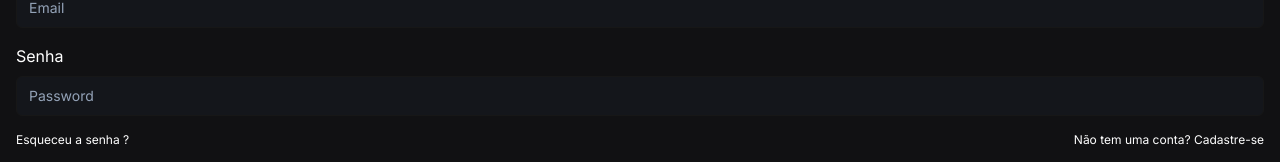
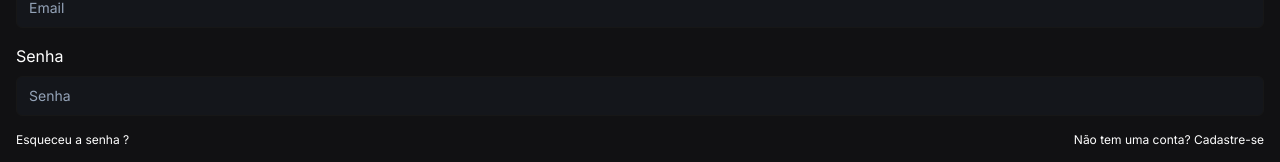
Before and after one commit to isaquerchaves/z-fit, a Next.js app: page /login in a window 1280 px wide. Shown: the part 244-406 px from the top of the page. Built offline with nearby package versions, Linux system fonts and the light colour scheme.

Commit message:
style: change Senha placeholder from login page

```diff
--- a/src/app/login/page.tsx
+++ b/src/app/login/page.tsx
@@ -22,7 +22,7 @@ const Login = () => {
                     </div>
                     <div className="pt-4">
                         <p className="pb-2 ">Senha</p>
-                        <Input className="bg-[#15171CF2]" type="password" id="password" placeholder="Password" />
+                        <Input className="bg-[#15171CF2]" type="password" id="password" placeholder="Senha" />
                     </div>
                     <div className="flex justify-between">
                         <button>
```
